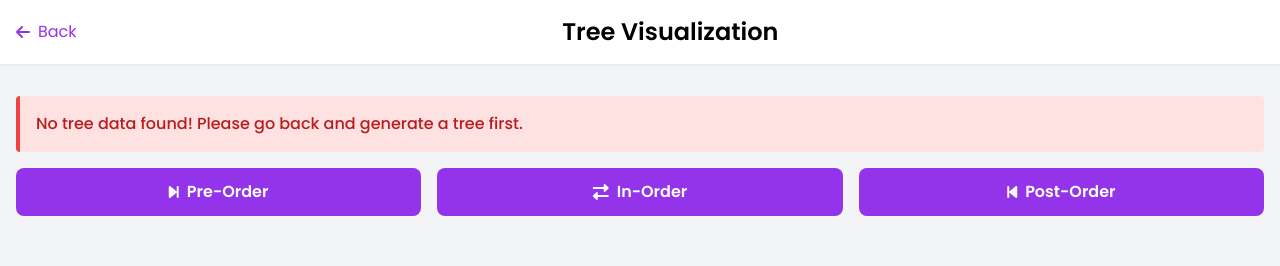
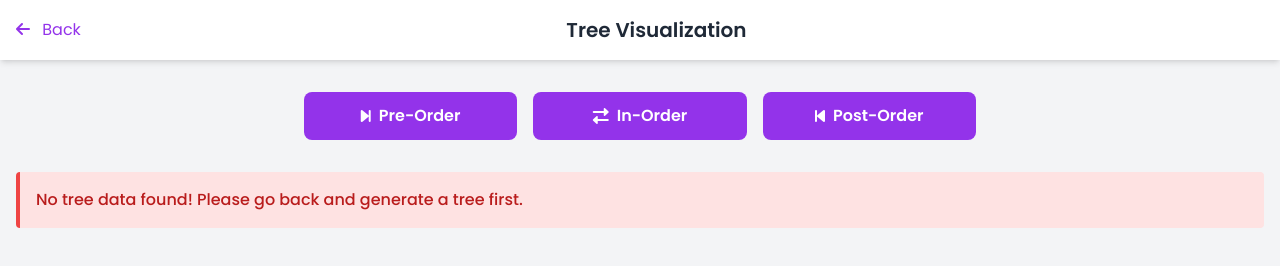
Before and after one commit to Jersonnn/traversal-app, a plain HTML site: page traversal/tree.html in a window 1280 px wide. Drawn offline with nearby package versions, Linux system fonts and the light colour scheme.

Commit message:
Update tree.html

```diff
--- a/traversal/tree.html
+++ b/traversal/tree.html
@@ -3,7 +3,7 @@
 <head>
     <meta charset="UTF-8">
     <meta name="viewport" content="width=device-width, initial-scale=1.0">
-    <title>Tree Visualization</title>
+    <title>Tree Visualization - Tree Traversal</title>
     <script src="https://cdn.tailwindcss.com"></script>
     <link href="https://fonts.googleapis.com/css2?family=Poppins:wght@400;500;600;700&display=swap" rel="stylesheet">
     <link rel="stylesheet" href="https://cdnjs.cloudflare.com/ajax/libs/font-awesome/6.0.0-beta3/css/all.min.css">
@@ -15,58 +15,69 @@
             transition: all 0.3s ease;
         }
         .tree-node.highlight {
-            background-color: #9F7AEA;
-            color: white;
+            background-color: #9f7aea !important;
+            color: white !important;
+            transform: scale(1.1);
+        }
+        .tree-container {
+            display: flex;
+            flex-direction: column;
+            align-items: center;
+        }
+        .tree-level {
+            display: flex;
+            justify-content: center;
+            margin: 20px 0;
+            width: 100%;
         }
         .connector {
-            background-color: #9F7AEA;
             position: absolute;
-            transform-origin: top;
+            background-color: #cbd5e0;
+            z-index: -1;
         }
     </style>
 </head>
 <body class="min-h-screen bg-gray-100">
     <!-- Header -->
-    <header class="bg-white shadow-sm">
-        <div class="container mx-auto px-4 py-4">
-            <div class="flex items-center">
-                <a href="index.html" class="text-purple-600 hover:text-purple-700 flex items-center">
-                    <i class="fas fa-arrow-left mr-2"></i>
-                    <span>Back</span>
-                </a>
-                <h1 class="text-2xl font-semibold text-center flex-1">Tree Visualization</h1>
-            </div>
+    <header class="bg-white shadow-md">
+        <div class="container mx-auto px-4 py-4 flex justify-between items-center">
+            <a href="index.html" class="text-purple-600 hover:text-purple-700 transition">
+                <i class="fas fa-arrow-left mr-2"></i>
+                Back
+            </a>
+            <h1 class="text-xl font-semibold text-gray-800">Tree Visualization</h1>
+            <div class="w-8"></div> <!-- Spacer for alignment -->
         </div>
     </header>
 
-    <!-- Tree Container -->
-    <div class="container mx-auto px-4 py-8">
-        <!-- Error Message (hidden by default) -->
-        <div id="error-message" class="hidden bg-red-100 border-l-4 border-red-500 text-red-700 p-4 mb-4 rounded">
-            <p class="font-medium">No tree data found! Please go back and generate a tree first.</p>
+    <!-- Main Content -->
+    <main class="container mx-auto px-4 py-8">
+        <!-- Tree Container -->
+        <div id="tree-container" class="bg-white rounded-lg shadow-xl p-4 mb-8 min-h-[400px] relative">
+            <!-- Tree will be rendered here by JavaScript -->
         </div>
 
-        <!-- Tree Visualization -->
-        <div id="tree-container" class="bg-white rounded-lg shadow-xl p-8 mb-8 min-h-[400px] relative">
-            <!-- Tree will be rendered here -->
-        </div>
-
-        <!-- Traversal Controls -->
-        <div class="grid grid-cols-3 gap-4">
-            <button id="pre-order" class="bg-purple-600 text-white py-3 px-4 rounded-lg font-semibold hover:bg-purple-700 transition-colors flex items-center justify-center">
+        <!-- Controls -->
+        <div class="grid grid-cols-1 md:grid-cols-3 gap-4 max-w-2xl mx-auto">
+            <button id="pre-order" class="bg-purple-600 text-white py-3 px-6 rounded-lg font-semibold hover:bg-purple-700 transition-all duration-200 flex items-center justify-center">
                 <i class="fas fa-step-forward mr-2"></i>
                 Pre-Order
             </button>
-            <button id="in-order" class="bg-purple-600 text-white py-3 px-4 rounded-lg font-semibold hover:bg-purple-700 transition-colors flex items-center justify-center">
+            <button id="in-order" class="bg-purple-600 text-white py-3 px-6 rounded-lg font-semibold hover:bg-purple-700 transition-all duration-200 flex items-center justify-center">
                 <i class="fas fa-exchange-alt mr-2"></i>
                 In-Order
             </button>
-            <button id="post-order" class="bg-purple-600 text-white py-3 px-4 rounded-lg font-semibold hover:bg-purple-700 transition-colors flex items-center justify-center">
+            <button id="post-order" class="bg-purple-600 text-white py-3 px-6 rounded-lg font-semibold hover:bg-purple-700 transition-all duration-200 flex items-center justify-center">
                 <i class="fas fa-step-backward mr-2"></i>
                 Post-Order
             </button>
         </div>
-    </div>
+
+        <!-- Error Message (hidden by default) -->
+        <div id="error-message" class="hidden mt-8 bg-red-100 border-l-4 border-red-500 text-red-700 p-4 rounded">
+            <p class="font-medium">No tree data found! Please go back and generate a tree first.</p>
+        </div>
+    </main>
 
     <script src="script.js"></script>
 </body>
```
